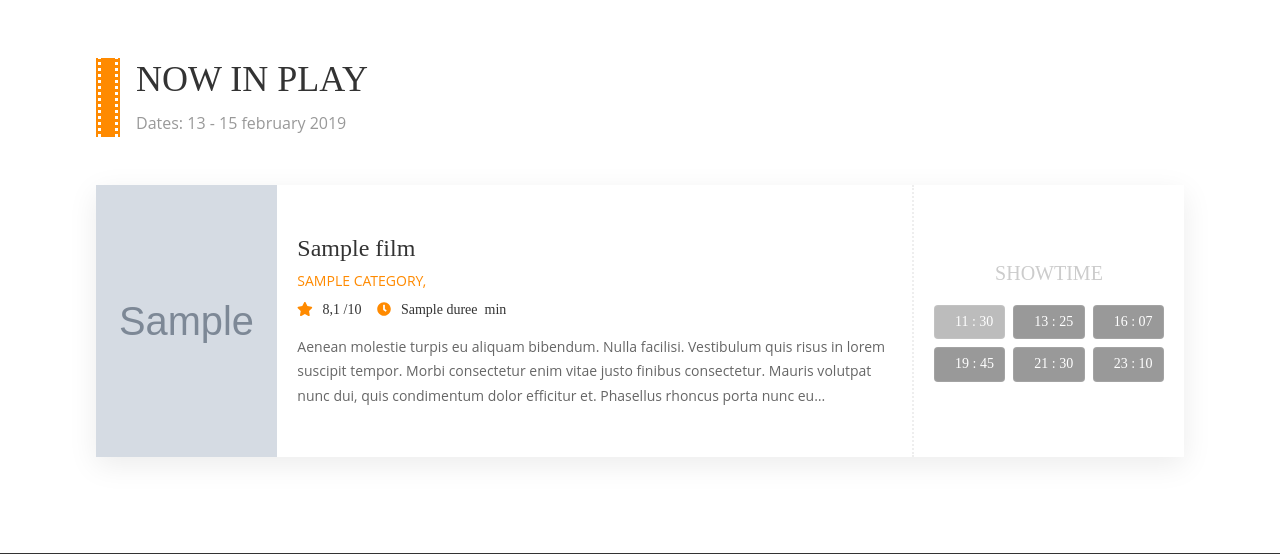
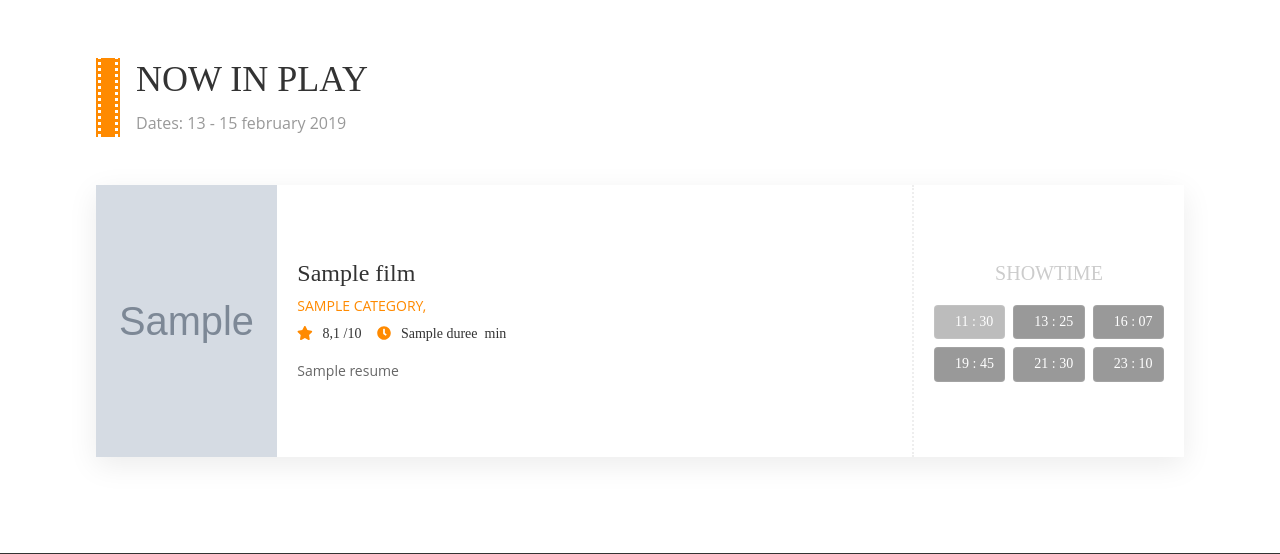
Before and after one commit to AymericArt/projet_annuel, a Symfony app: template templates/default/home.html.twig in a window 1280 px wide. Shown: the part 441-995 px from the top of the page. Run offline with Twig, Linux system fonts and the light colour scheme; the template is opened without the code that fills it: most values are stand-ins (such as "Sample title", 1, 10 or a date in 2020); grey boxes marked "Sample" are stand-in pictures; style sheets or scripts are compiled from the project's sources; some libraries are stand-ins or nearby versions.

Commit message:
Small fix

```diff
--- a/templates/default/home.html.twig
+++ b/templates/default/home.html.twig
@@ -130,11 +130,7 @@
                             </div>
                         </div>
                     </div>
-                    <p class="text-short entity-text">Aenean molestie turpis eu aliquam bibendum. Nulla facilisi. Vestibulum
-                        quis risus in lorem suscipit tempor. Morbi consectetur enim vitae justo finibus consectetur. Mauris
-                        volutpat nunc dui, quis condimentum dolor efficitur et. Phasellus rhoncus porta nunc eu fermentum.
-                        Nullam vitae erat hendrerit, tempor arcu eget, eleifend tortor.
-                    </p>
+                    <p class="text-short entity-text">{{ film.resume|raw }}</p>
                 </div>
                 <div class="entity-extra">
                     <div class="text-uppercase entity-extra-title">Showtime</div>
```
